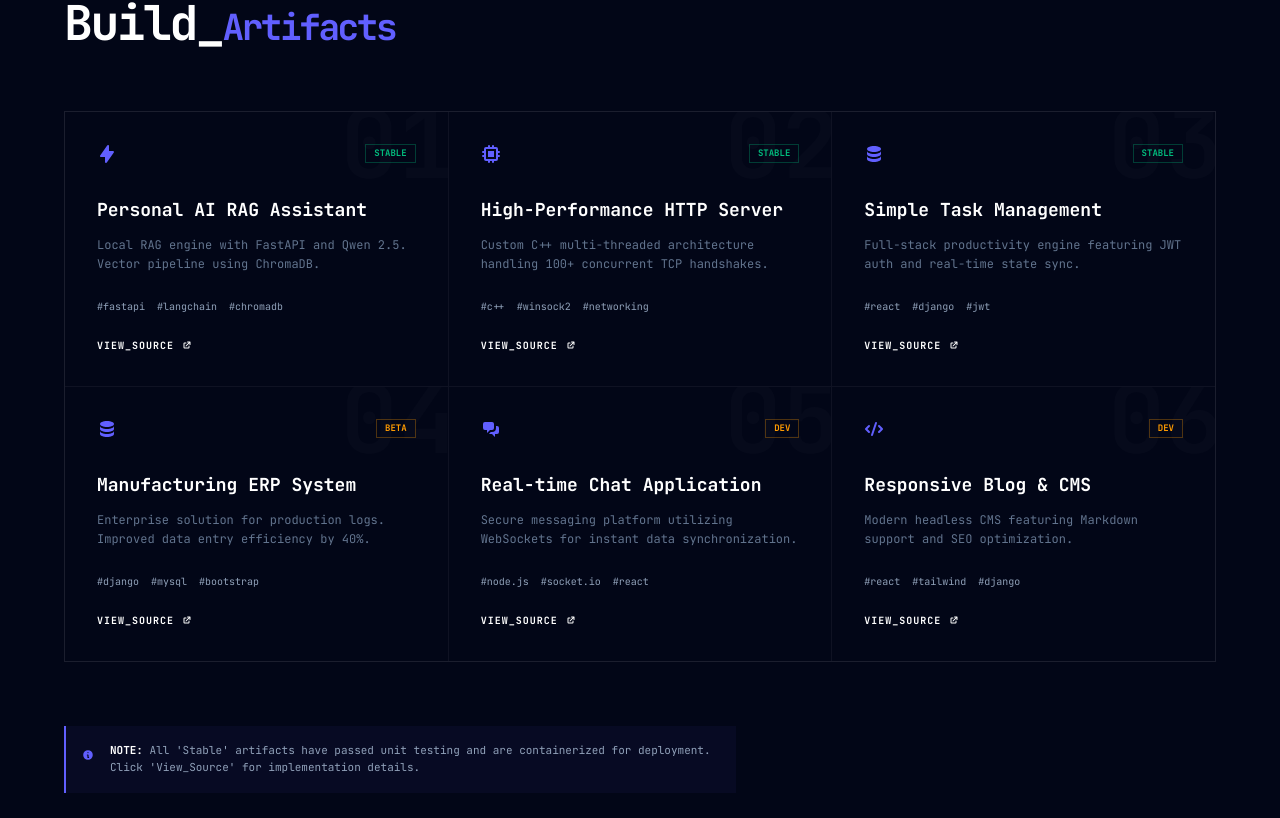
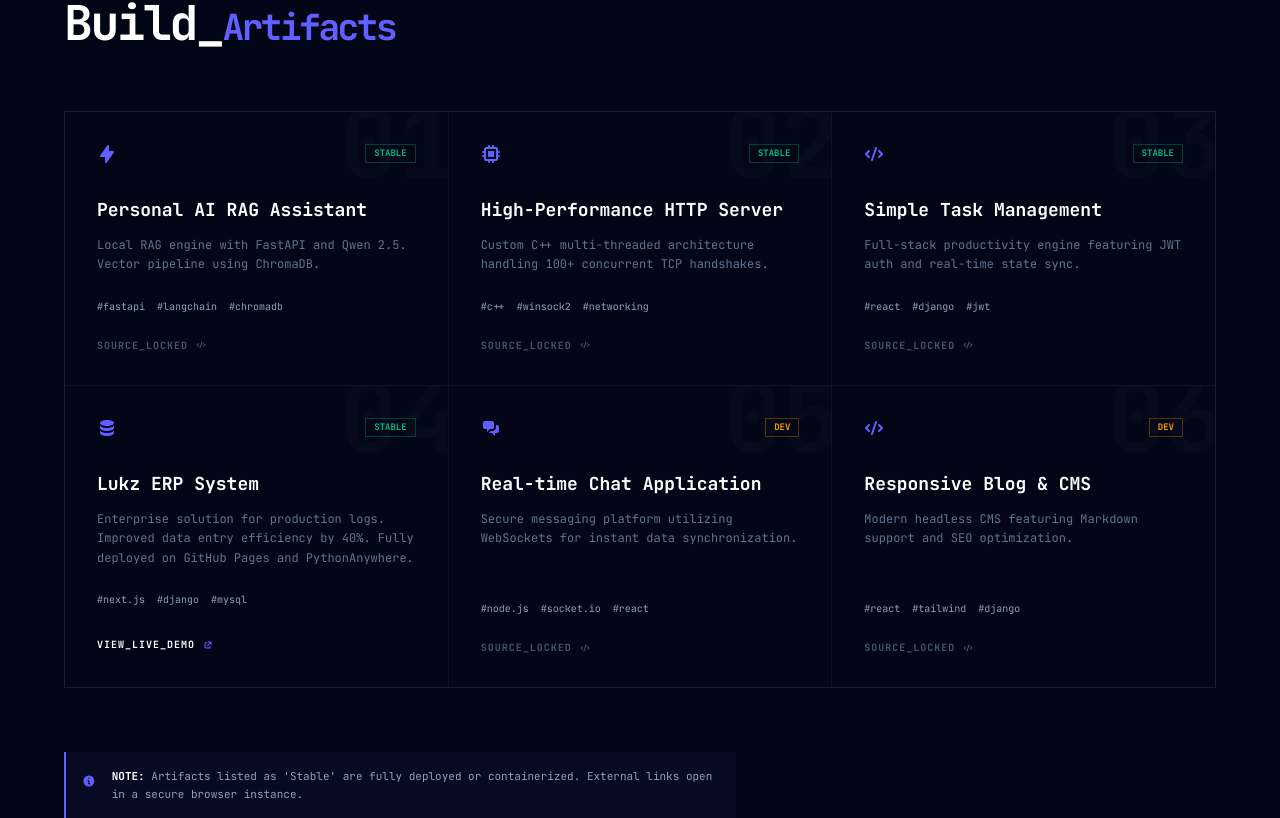
Before and after one commit to elmer1998/Portfolio_, a React (Vite) app: page / in a window 1280 px wide. Shown: the part 1742-2560 px from the top of the page. Built offline with nearby package versions, Linux system fonts and the light colour scheme.

Commit message:
Add Lukz ERP demo

```diff
--- a/src/components/Projects.jsx
+++ b/src/components/Projects.jsx
@@ -15,7 +15,7 @@ const getProjectIcon = (name) => {
   const n = name.toLowerCase();
   if (n.includes("ai") || n.includes("rag")) return <HiLightningBolt size={20} />;
   if (n.includes("http") || n.includes("server") || n.includes("c++")) return <HiChip size={20} />;
-  if (n.includes("erp") || n.includes("management")) return <HiDatabase size={20} />;
+  if (n.includes("erp") || n.includes("manufacturing")) return <HiDatabase size={20} />;
   if (n.includes("chat")) return <HiChatAlt2 size={20} />;
   return <HiCode size={20} />;
 };
@@ -27,42 +27,48 @@ export default function Projects() {
       description: "Local RAG engine with FastAPI and Qwen 2.5. Vector pipeline using ChromaDB.",
       tags: ["FastAPI", "LangChain", "ChromaDB"],
       status: "Stable",
-      id: "01"
+      id: "01",
+      link: null // Add links as they become available
     },
     {
       name: "High-Performance HTTP Server",
       description: "Custom C++ multi-threaded architecture handling 100+ concurrent TCP handshakes.",
       tags: ["C++", "WinSock2", "Networking"],
       status: "Stable",
-      id: "02"
+      id: "02",
+      link: null
     },
     {
       name: "Simple Task Management",
       description: "Full-stack productivity engine featuring JWT auth and real-time state sync.",
       tags: ["React", "Django", "JWT"],
       status: "Stable",
-      id: "03"
+      id: "03",
+      link: null
     },
     {
-      name: "Manufacturing ERP System",
-      description: "Enterprise solution for production logs. Improved data entry efficiency by 40%.",
-      tags: ["Django", "MySQL", "Bootstrap"],
-      status: "Beta",
-      id: "04"
+      name: "Lukz ERP System",
+      description: "Enterprise solution for production logs. Improved data entry efficiency by 40%. Fully deployed on GitHub Pages and PythonAnywhere.",
+      tags: ["Next.js", "Django", "MySQL"],
+      status: "Stable", // Upgraded to stable since it's live!
+      id: "04",
+      link: "https://tsakamaki4-alt.github.io/lukz_erp_frontend/"
     },
     {
       name: "Real-time Chat Application",
       description: "Secure messaging platform utilizing WebSockets for instant data synchronization.",
       tags: ["Node.js", "Socket.io", "React"],
       status: "Dev",
-      id: "05"
+      id: "05",
+      link: null
     },
     {
       name: "Responsive Blog & CMS",
       description: "Modern headless CMS featuring Markdown support and SEO optimization.",
       tags: ["React", "Tailwind", "Django"],
       status: "Dev",
-      id: "06"
+      id: "06",
+      link: null
     },
   ];
 
@@ -70,7 +76,7 @@ export default function Projects() {
     <section id="projects" className="py-24 bg-[#020617] text-slate-300 px-6 font-['JetBrains_Mono',monospace]">
       <div className="max-w-6xl mx-auto">
 
-        {/* Section Header as a Code Comment */}
+        {/* Section Header */}
         <div className="mb-16">
           <div className="flex items-center gap-2 text-indigo-500 mb-2">
             <HiTerminal />
@@ -99,7 +105,7 @@ export default function Projects() {
                     {getProjectIcon(proj.name)}
                   </div>
 
-                  {/* Status as Build Tag */}
+                  {/* Status Tag */}
                   <div className={`text-[9px] px-2 py-0.5 border font-bold ${
                     proj.status === "Stable"
                     ? "border-emerald-500/30 text-emerald-500"
@@ -118,7 +124,7 @@ export default function Projects() {
               </div>
 
               <div className="relative z-10">
-                {/* Tech Stack as 'dependencies' */}
+                {/* Tech Stack Tags */}
                 <div className="flex flex-wrap gap-x-3 gap-y-1 mb-6">
                   {proj.tags.map((tag) => (
                     <span key={tag} className="text-[10px] text-slate-400">
@@ -127,9 +133,21 @@ export default function Projects() {
                   ))}
                 </div>
 
-                <button className="flex items-center gap-2 text-[10px] font-bold text-white border-b border-indigo-500/0 hover:border-indigo-500 transition-all uppercase tracking-widest">
-                  View_Source <HiExternalLink />
-                </button>
+                {/* Conditional Link Button */}
+                {proj.link ? (
+                  <a
+                    href={proj.link}
+                    target="_blank"
+                    rel="noopener noreferrer"
+                    className="inline-flex items-center gap-2 text-[10px] font-bold text-white border-b border-indigo-500/0 hover:border-indigo-500 transition-all uppercase tracking-widest cursor-pointer"
+                  >
+                    View_Live_Demo <HiExternalLink className="text-indigo-500" />
+                  </a>
+                ) : (
+                  <span className="flex items-center gap-2 text-[10px] font-bold text-slate-600 uppercase tracking-widest cursor-default">
+                    Source_Locked <HiCode />
+                  </span>
+                )}
               </div>
             </div>
           ))}
@@ -139,7 +157,7 @@ export default function Projects() {
         <div className="mt-16 p-4 border-l-2 border-indigo-500 bg-indigo-500/5 flex gap-4 items-start max-w-2xl">
           <HiInformationCircle className="text-indigo-500 mt-1" size={18} />
           <p className="text-[11px] leading-relaxed text-slate-400">
-            <span className="text-white font-bold uppercase">Note:</span> All 'Stable' artifacts have passed unit testing and are containerized for deployment. Click 'View_Source' for implementation details.
+            <span className="text-white font-bold uppercase">Note:</span> Artifacts listed as 'Stable' are fully deployed or containerized. External links open in a secure browser instance.
           </p>
         </div>
       </div>
```
